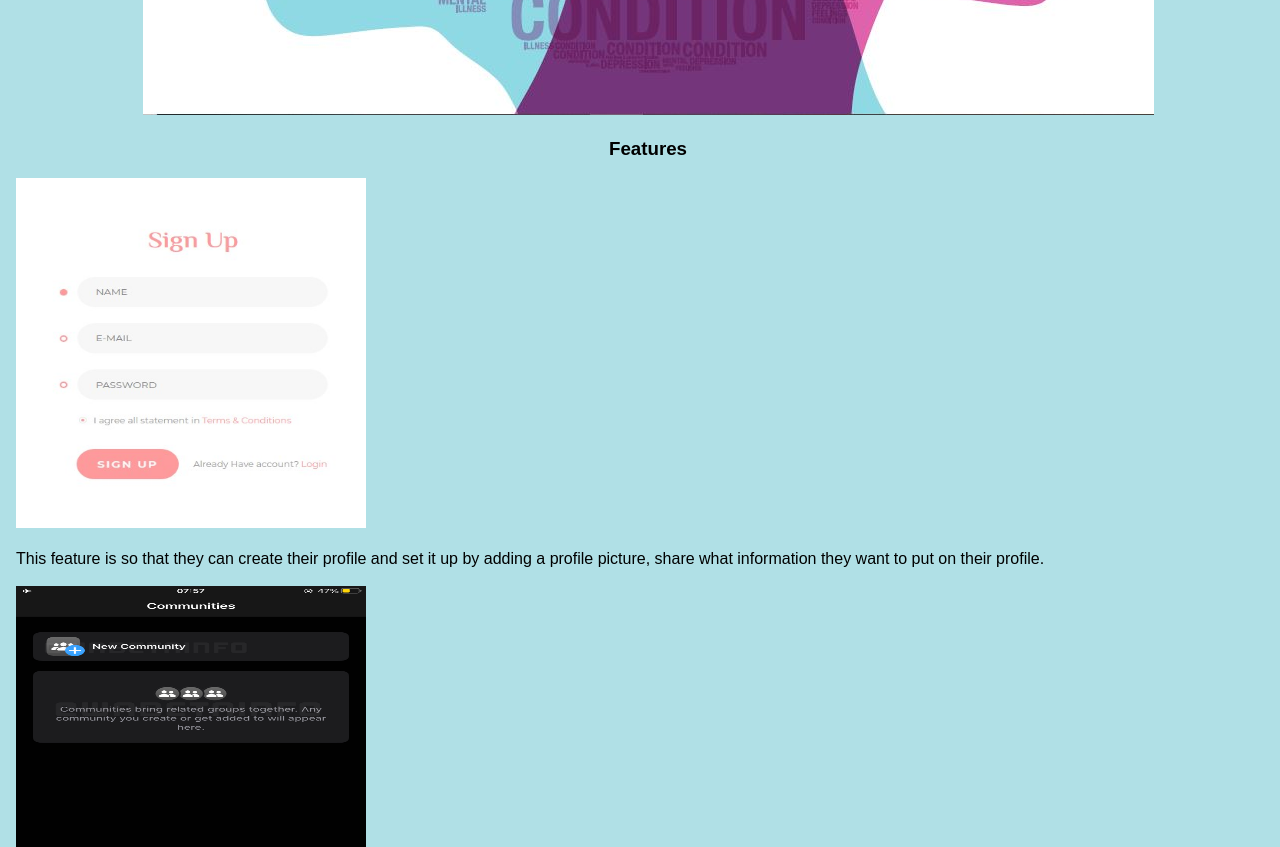
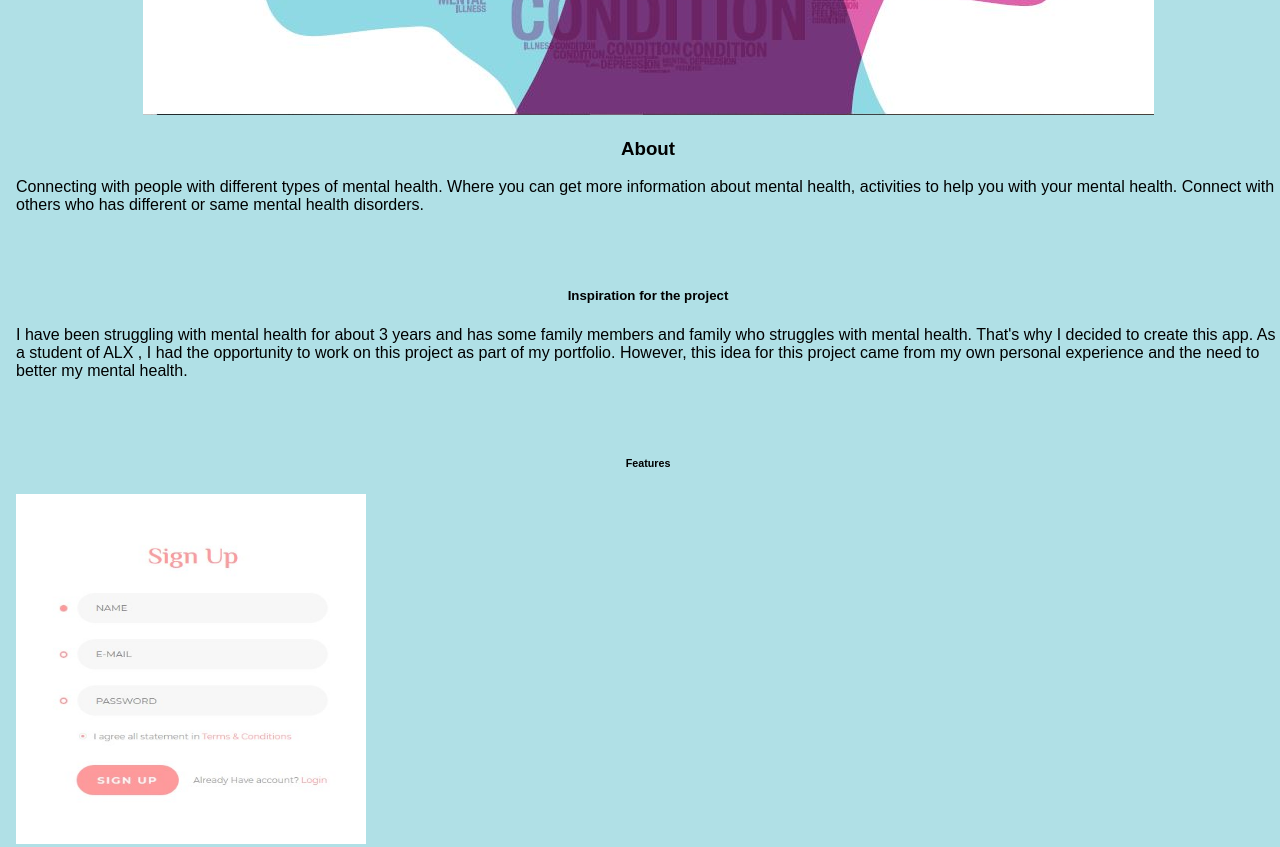
Before and after one commit to teslynnchristians/Mental-Health-Kit, a plain HTML site: page index.html in a window 1280 px wide. Shown: the part 960-1807 px from the top of the page. Drawn offline with Linux system fonts and the light colour scheme.

Commit message:
Update index.html

```diff
--- a/index.html
+++ b/index.html
@@ -52,7 +52,18 @@ body {
          <h2 style="text-align:center;">Let's improve our mental health together</h2>
                 <p align="center"><img src="mental health.jpg"> </p>
 
-                   <h3 style="text-align:center;">Features</h3>
+                   <h3 style="text-align:center;">About</h3>
+                   <p> Connecting with people with different types of mental health.
+                       Where you can get more information about mental health, activities to help you with your mental health. Connect with others who has different or same mental health disorders.
+                   </p>
+                   <br><br>
+
+                   <h5 style="text-align:center;">Inspiration for the project</h5>
+                   <p>I have been struggling with mental health for about 3 years and has some family members and family who struggles with mental health. That's why I decided to create this app. As a student of ALX , I had the opportunity to work on this project as part of my portfolio. However, this idea for this project came from my own personal experience and the need to better my mental health.
+                   </p>
+                   <br><br>
+
+                   <h6 style="text-align:center;">Features</h6>
                     <p><img src="sign up.jpg" alt="Creation of profile" width="350" height="350">
                         <br><br>
                         This feature is so that they can create their profile and set it up by adding a profile picture, share what information they want to put on their profile.
@@ -67,12 +78,9 @@ body {
                     </p>
 
                           <br><br>
-                          <div class="How project came about">
+
                           <h3></h3>
 
-                            <h4 style="text-align:center;">About</h4>
-                            <p>The project was inspired by myself ,some family members and friend. I have been suffering from anxiety as well as social anxiety for the last 3 years. My friend suffers from anxiety as well and some of my family members suffer from bipolar disorder, anxiety, depression,social anxiety and self harm. So project this project was inspired by all of us.
-                            </p>
                             <br><br>
                             <p> github repository https://github.com/teslynnchristians/Mental-Health-Kit.git
                             <br><br>
```
